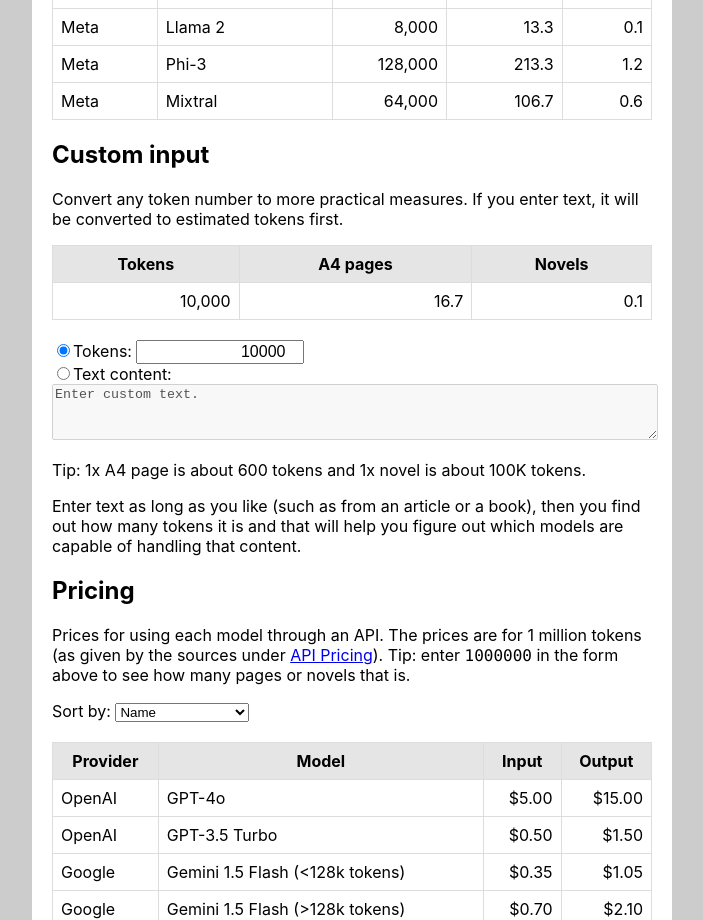
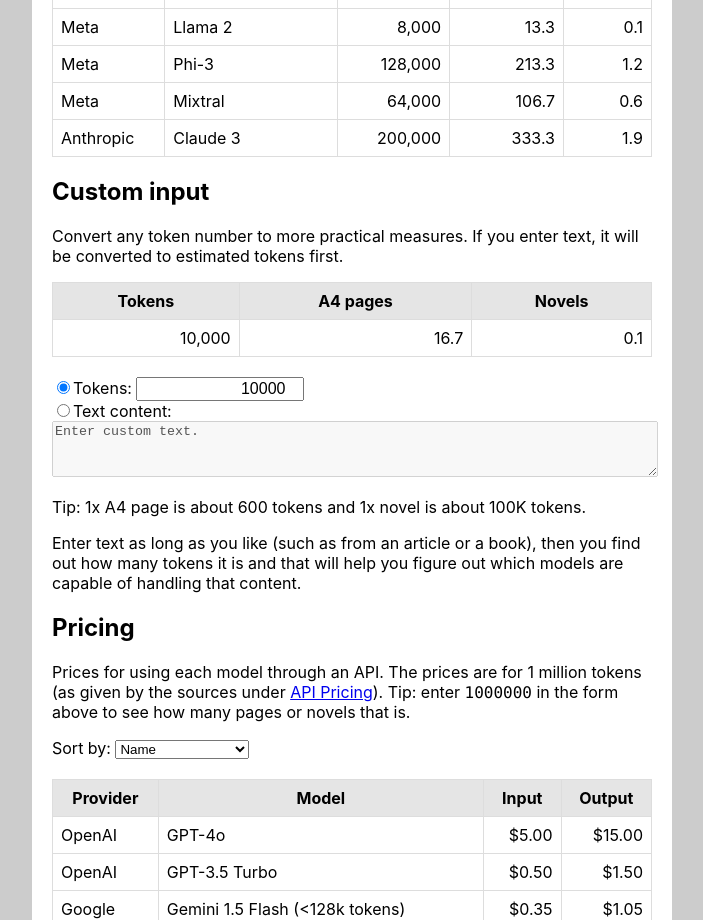
Before and after one commit to MichaelCurrin/token-translator, a React (Create React App) app: page / in a window 1280 px wide. Shown: the part 1040-1960 px from the top of the page, without its empty margins (288-991 px from the left). Built offline with nearby package versions, Linux system fonts and the light colour scheme.

Commit message:
feat: add Claude 3

```diff
--- a/src/constants.js
+++ b/src/constants.js
@@ -14,6 +14,7 @@
   { provider: 'Meta', modelName: 'Llama 2', tokens: 8000 },
   { provider: 'Meta', modelName: 'Phi-3', tokens: 128000 },
   { provider: 'Meta', modelName: 'Mixtral', tokens: 64000 },
+  { provider: 'Anthropic', modelName: 'Claude 3', tokens: 200000 }
 ];
 
 export const PRICE_PER_MILLION_TOKENS = [
```
